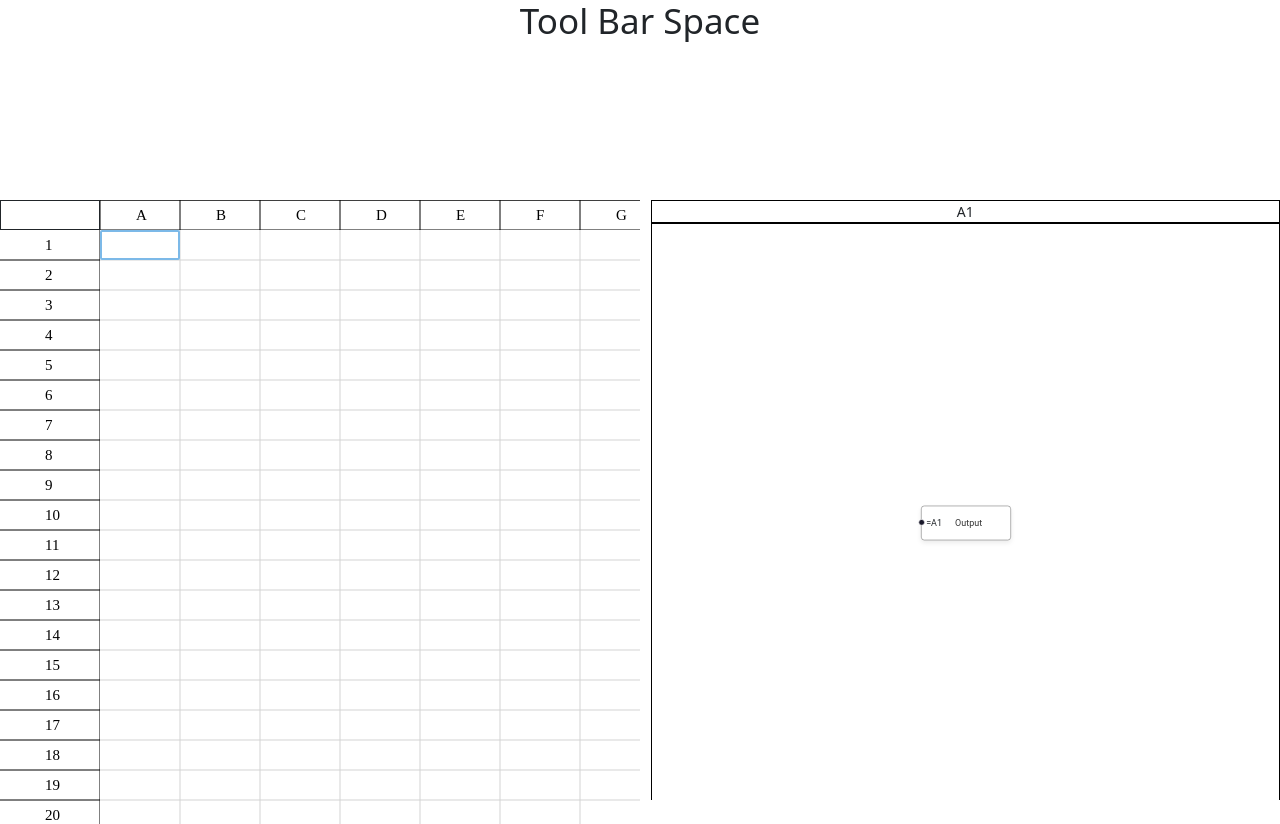
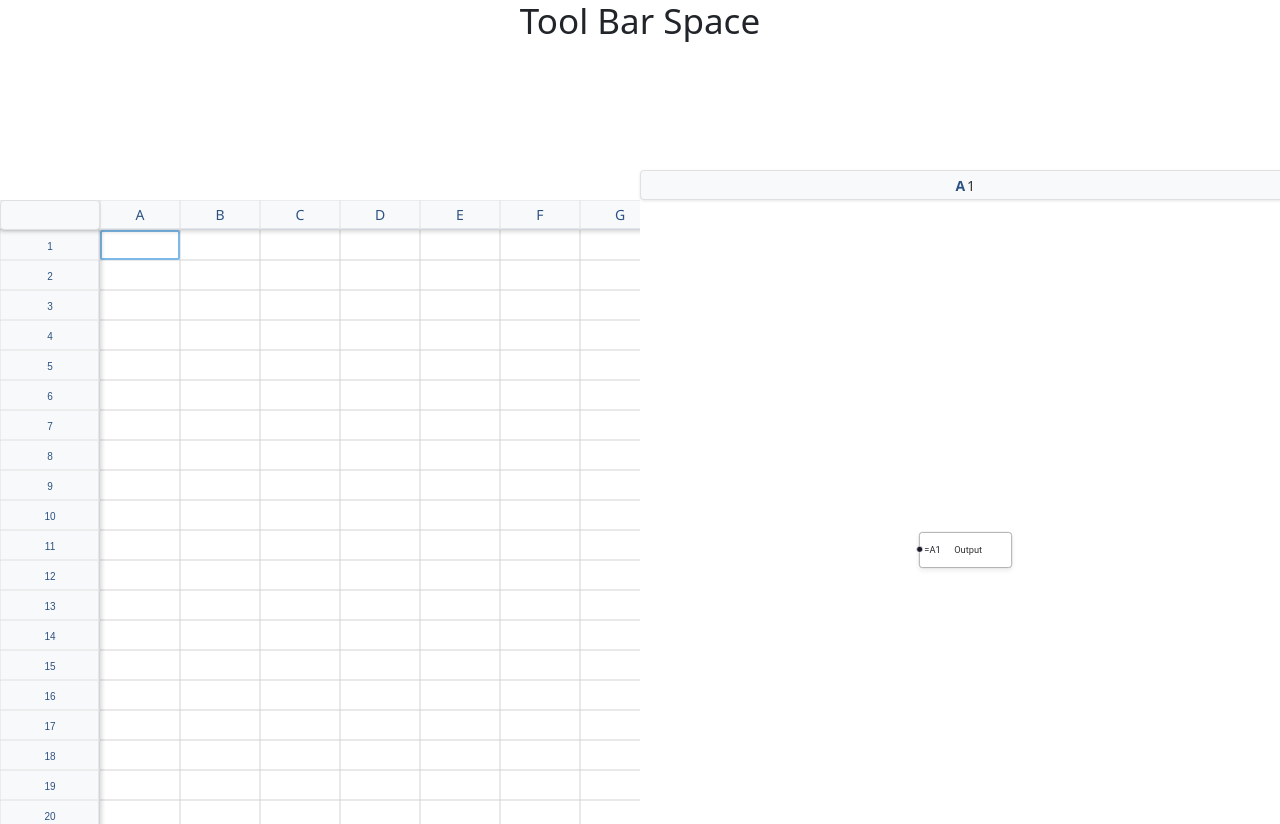
Before and after one commit to NathanaelEastwood/SheetAI, a React (Vite) app: page / in a window 1280 px wide. Built offline with nearby package versions, Linux system fonts and the light colour scheme.

Commit message:
Added new styling for side and topbars.

```diff
--- a/src/Components/InteractionSpace/CellSelectionBox.tsx
+++ b/src/Components/InteractionSpace/CellSelectionBox.tsx
@@ -1,19 +1,40 @@
 import React from "react";
-import {useSelector} from "react-redux";
-import {RootState} from "../../main";
-import {getLetterFromNumber} from "../../Entities/General/HelperFunctions";
+import { useSelector } from "react-redux";
+import { RootState } from "../../main";
+import { getLetterFromNumber } from "../../Entities/General/HelperFunctions";
 
 const CellSelectionBox: React.FC = () => {
-
-    const selectedCell = useSelector((state: RootState) => state.globalTableData.selectedCell)
+    const selectedCell = useSelector((state: RootState) => state.globalTableData.selectedCell);
 
     return (
         <div style={{
-            borderWidth: "1px",
-            borderColor: "black",
-            borderStyle: "solid",
+            position: "relative",
+            top: -30,
+            height: '30px',
+            padding: "0 12px",
+            display: "flex",
+            alignItems: "center",
+            justifyContent: "center",
+            border: "1px solid #e0e0e0",
+            borderRadius: "4px",
+            backgroundColor: "#f8f9fa",
+            boxShadow: "0 1px 3px rgba(0, 0, 0, 0.1)",
+            fontFamily: "'Segoe UI', 'Roboto', sans-serif",
+            fontSize: "14px",
+            fontWeight: 500,
+            color: "#333",
+            userSelect: "none",
         }}>
-            {getLetterFromNumber(selectedCell[0] + 1)}{selectedCell[1] + 1}
+            <span style={{
+                color: "#2c5282",
+                fontWeight: 600,
+                marginRight: "2px"
+            }}>
+                {getLetterFromNumber(selectedCell[0] + 1)}
+            </span>
+            <span>
+                {selectedCell[1] + 1}
+            </span>
         </div>
     );
 };
--- a/src/Components/InteractionSpace/InteractionSpace.tsx
+++ b/src/Components/InteractionSpace/InteractionSpace.tsx
@@ -1,5 +1,5 @@
 import CellSelectionBox from "./CellSelectionBox";
-import React, {useCallback, useRef, useState} from "react";
+import React, { useCallback, useEffect, useRef, useState } from "react";
 import {
     addEdge,
     applyEdgeChanges,
@@ -20,31 +20,61 @@ import CustomEdge from "./TestEdge";
 import FunctionNodeFactory from "../../Entities/InteractionSpace/FunctionNodeFactory";
 import FunctionPalette from "./FunctionPalette";
 import SourceDialogue from "./SourceDialogue";
-
+import { useSelector } from "react-redux";
+import { RootState } from "../../main";
+import { getLetterFromNumber } from "../../Entities/General/HelperFunctions";
 
 const nodeTypes: NodeTypes = { functionNode: FunctionNode };
-const edgeTypes: EdgeTypes = {'straight-step-edge': CustomEdge};
+const edgeTypes: EdgeTypes = { 'straight-step-edge': CustomEdge };
 
 const InteractionSpace: React.FC = () => {
-
+    const selectedCell = useSelector((state: RootState) => state.globalTableData.selectedCell);
 
     const options = [
         new ContextMenuOption("Add Function", showFunctionPalette),
         new ContextMenuOption("Add Source", showSourceDialogue)
-    ]
+    ];
 
     const id = useRef<number>(3);
 
     // context menu params
     const [contextMenuLocation, setContextMenuLocation] = useState<[number, number]>([0, 0]);
     const [contextMenuVisible, setContextMenuVisible] = useState<boolean>(false);
-
     const [sourceDialogueVisible, setSourceDialogueVisible] = useState<boolean>(false);
     const [functionPaletteVisible, setFunctionPaletteVisible] = useState<boolean>(false);
 
-    const initialNodes: Node[] = [
-        {id: '1', type: 'functionNode', targetPosition: Position.Left, position: {x: 100, y:100 }, data: {label: 'Output', inputNodes: 1, inputLabels: ["=A1"], outputLabels: [], height: 20}, draggable: false}
-    ]
+    let initialNodes: Node[] = [
+        {
+            id: '1',
+            type: 'functionNode',
+            targetPosition: Position.Left,
+            position: { x: 100, y: 100 },
+            data: {
+                label: 'Output',
+                inputNodes: 1,
+                inputLabels: [`=${getLetterFromNumber(selectedCell[0])}${selectedCell[1]}`],
+                outputLabels: [],
+                height: 20
+            },
+            draggable: false
+        }
+    ];
+
+    useEffect(() => {
+        setNodes((prevNodes) =>
+            prevNodes.map((node) =>
+                node.id === '1'
+                    ? {
+                        ...node,
+                        data: {
+                            ...node.data,
+                            inputLabels: [`=${getLetterFromNumber(selectedCell[0] + 1)}${selectedCell[1] + 1}`]
+                        }
+                    }
+                    : node
+            )
+        );
+    }, [selectedCell]);
 
     const initialEdges: any[] = [];
     const [nodes, setNodes, onNodesChange] = useNodesState(initialNodes);
@@ -55,14 +85,14 @@ const InteractionSpace: React.FC = () => {
 
     const onEdgesChange = useCallback(
         (changes: any) => setEdges((eds) => applyEdgeChanges(changes, eds)),
-        [],
+        [setEdges]
     );
 
-    function showFunctionPalette(){
+    function showFunctionPalette() {
         setFunctionPaletteVisible(true);
     }
 
-    function showSourceDialogue(){
+    function showSourceDialogue() {
         setSourceDialogueVisible(true);
     }
 
@@ -72,8 +102,7 @@ const InteractionSpace: React.FC = () => {
         setSourceDialogueVisible(false);
         if (!interactionSpace.current) return;
 
-        // Use the ReactFlow instance to map screen coordinates to flow space
-        const reactFlowInstance = reactFlowRef.current; // Ensure you store the instance
+        const reactFlowInstance = reactFlowRef.current;
         if (!reactFlowInstance) return;
 
         const flowCoords = reactFlowInstance.screenToFlowPosition({ x: contextMenuLocation[0], y: contextMenuLocation[1] });
@@ -89,8 +118,8 @@ const InteractionSpace: React.FC = () => {
 
     const onConnect = useCallback(
         (connection: Connection) => {
-            const edge = {...connection, type: 'straight-step-edge'};
-            setEdges((eds) => addEdge(edge, eds))
+            const edge = { ...connection, type: 'straight-step-edge' };
+            setEdges((eds) => addEdge(edge, eds));
         },
         [setEdges]
     );
@@ -101,18 +130,18 @@ const InteractionSpace: React.FC = () => {
         setFunctionPaletteVisible(false);
         setSourceDialogueVisible(false);
         event.preventDefault();
-    }
+    };
 
     const onClick = (event: React.MouseEvent) => {
         setContextMenuVisible(false);
         setFunctionPaletteVisible(false);
         setSourceDialogueVisible(false);
-    }
+    };
 
     return (
         <>
-            <CellSelectionBox cellName={"A1"} />
-            <div style={{ width: "100%", height: "75vh", border: "1px solid black" }} ref={interactionSpace}>
+            <CellSelectionBox />
+            <div style={{ width: "100%", height: "80vh" }} ref={interactionSpace}>
                 <ReactFlow
                     nodes={nodes}
                     edges={edges}
@@ -125,13 +154,27 @@ const InteractionSpace: React.FC = () => {
                     edgeTypes={edgeTypes}
                     onInit={(reactFlowInstance) => {
                         reactFlowRef.current = reactFlowInstance;
-                        reactFlowInstance.fitView({padding: 6}).then();  // Optional padding
+                        reactFlowInstance.fitView({ padding: 6 }).then();
                     }}
-
                 />
             </div>
-            <ContextMenu x={contextMenuLocation[0]} y={contextMenuLocation[1]} visible={contextMenuVisible} options={options} onClose={() => {setContextMenuVisible(false)}}/>
-            <SourceDialogue x={contextMenuLocation[0]} y={contextMenuLocation[1]} visible={sourceDialogueVisible} column={"A"} row={1} onClose={() => {setSourceDialogueVisible(false)}} onColumnChange={(string) => console.log(string)} onRowChange={(string) => console.log(string)}/>
+            <ContextMenu
+                x={contextMenuLocation[0]}
+                y={contextMenuLocation[1]}
+                visible={contextMenuVisible}
+                options={options}
+                onClose={() => setContextMenuVisible(false)}
+            />
+            <SourceDialogue
+                x={contextMenuLocation[0]}
+                y={contextMenuLocation[1]}
+                visible={sourceDialogueVisible}
+                column={"A"}
+                row={1}
+                onClose={() => setSourceDialogueVisible(false)}
+                onColumnChange={(string) => console.log(string)}
+                onRowChange={(string) => console.log(string)}
+            />
             <div style={{
                 position: "fixed",
                 top: contextMenuLocation[1],
--- a/src/Components/Table/Sidebar.tsx
+++ b/src/Components/Table/Sidebar.tsx
@@ -1,5 +1,5 @@
 import React, { forwardRef, useEffect, useRef, useState } from "react";
-import {Scalars} from "../../Entities/Table/Scalars";
+import { Scalars } from "../../Entities/Table/Scalars";
 
 interface SidebarProps {
     startingNumber: number;
@@ -12,69 +12,79 @@ interface SidebarProps {
 
 const Sidebar = forwardRef<HTMLCanvasElement, SidebarProps>(({ style, height, startingNumber, verticalScalars, scrollY, adjustScalars }, ref) => {
     const localCanvasRef = useRef<HTMLCanvasElement>(null);
-
-    // Recalculate rowHeadings when height or startingNumber changes
     const [rowHeadings, setRowHeadings] = useState<number[]>(() =>
         generateRowHeadings(height, startingNumber)
     );
-
     const [verticalScalarsState, setVerticalScalars] = useState<Scalars>(verticalScalars);
     const [draggingRowBorder, setDraggingRowBorder] = useState<boolean>(false);
     const [dragCurrentLocation, setDragCurrentLocation] = useState<number>(0);
-
-    let hoveringResize  = useRef<boolean>(false);
+    let hoveringResize = useRef<boolean>(false);
     let dragStartLocation = useRef<number>(0);
 
-    // Effect to handle canvas drawing and state updates
     useEffect(() => {
         setRowHeadings(generateRowHeadings(height, startingNumber));
         setVerticalScalars(verticalScalars);
         const canvas = (ref as React.RefObject<HTMLCanvasElement>)?.current || localCanvasRef.current;
         if (canvas) {
             const ctx = canvas.getContext("2d");
-
             if (ctx) {
-                // Set canvas width and height dynamically
                 canvas.width = 100;
                 canvas.height = verticalScalarsState.pixelLength;
 
-                ctx.fillStyle = "white";
+                ctx.fillStyle = "#f8f9fa"; // Light gray background
                 ctx.fillRect(0, 0, 100, verticalScalarsState.pixelLength);
 
+                ctx.font = "14px 'Segoe UI', 'Roboto', sans-serif'";
+                ctx.fillStyle = "#2c5282"; // Blue text
+                ctx.lineWidth = 1;
+                ctx.strokeStyle = "#e0e0e0"; // Soft gray borders
+
+                // Draw left border
                 ctx.beginPath();
-                // Set up the drawing context
-                ctx.font = "15px serif";
-                ctx.fillStyle = "black";
+                ctx.moveTo(0, 0);
+                ctx.lineTo(0, verticalScalarsState.pixelLength);
+                ctx.stroke();
+
+                // Stronger right separation
+                ctx.lineWidth = 2;
+                ctx.strokeStyle = "#d1d5db"; // Slightly darker gray
+                ctx.beginPath();
+                ctx.moveTo(99.5, 0); // Slightly inset from edge
+                ctx.lineTo(99.5, verticalScalarsState.pixelLength);
+                ctx.stroke();
+
+                // Reset for row lines
                 ctx.lineWidth = 1;
-                ctx.moveTo(100, 0);
-                ctx.lineTo(100, verticalScalarsState.pixelLength);
-                ctx.stroke();
-                let cumulativeYPosition = 0; /*-verticalScalarsState.scalars[0]*/
+                ctx.strokeStyle = "#e0e0e0";
+
+                let cumulativeYPosition = 0;
                 rowHeadings.forEach((value: number, index: number) => {
+                    const rowHeight = verticalScalarsState.scalars[index];
+                    const nextY = cumulativeYPosition + rowHeight;
 
-                    // TODO: Fix line thickness issue from pixel scaling.
+                    // Horizontal row lines
+                    ctx.beginPath();
+                    ctx.moveTo(0, nextY);
+                    ctx.lineTo(100, nextY);
+                    ctx.stroke();
 
-                    ctx.beginPath();
-                    ctx.lineWidth = 1;
-                    ctx.moveTo(0, cumulativeYPosition + verticalScalarsState.scalars[index]);
-                    ctx.lineTo(100, cumulativeYPosition + verticalScalarsState.scalars[index]);
-                    ctx.stroke();
-                    const y = cumulativeYPosition + verticalScalarsState.scalars[index] - (verticalScalarsState.scalars[index] * (1/3)); // Calculate y-coordinate for each number
-                    const x = 45; // Fixed x-coordinate
-                    ctx.fillText(String(value), x, y);
-                    cumulativeYPosition += verticalScalarsState.scalars[index];
+                    // Center the text vertically
+                    const textY = cumulativeYPosition + (rowHeight / 2) + 5; // +5 for baseline adjustment
+                    const textX = 50 - (ctx.measureText(String(value)).width / 2); // Center horizontally
+                    ctx.fillText(String(value), textX, textY);
+
+                    cumulativeYPosition = nextY;
                 });
             }
         }
-    }, [height, startingNumber, style]); // Redraw when height, startingNumber, or style change
+    }, [height, startingNumber, verticalScalars]);
 
     const handleMouseMove = (event: React.MouseEvent<HTMLCanvasElement>) => {
         let absoluteY = event.clientY + scrollY - 230;
         if (!draggingRowBorder) {
-            const canvas = event.currentTarget; // Get the canvas element
+            const canvas = event.currentTarget;
             let hovering = verticalScalars.pointIsWithinDistanceOfEdge(absoluteY, 5);
             hoveringResize.current = hovering;
-            // Change cursor style based on hovering state
             canvas.style.cursor = hovering ? "row-resize" : "default";
         } else {
             setDragCurrentLocation(event.clientY - 200);
@@ -82,14 +92,14 @@ const Sidebar = forwardRef<HTMLCanvasElement, SidebarProps>(({ style, height, st
     };
 
     const handleMouseDown = (event: React.MouseEvent<HTMLCanvasElement>) => {
-        if (!hoveringResize.current){
-            return
+        if (!hoveringResize.current) {
+            return;
         } else {
             setDraggingRowBorder(true);
             dragStartLocation.current = event.clientY + scrollY - 230;
             setDragCurrentLocation(event.clientY - 200);
         }
-    }
+    };
 
     const handleMouseUp = (event: React.MouseEvent<HTMLCanvasElement>) => {
         if (!draggingRowBorder) {
@@ -101,27 +111,39 @@ const Sidebar = forwardRef<HTMLCanvasElement, SidebarProps>(({ style, height, st
             const startIndex = verticalScalarsState.getIndexFromPosition(dragStartLocation.current);
             adjustScalars(startIndex, dragEnd - dragStartLocation.current);
         }
-    }
+    };
 
     const quitEvent = () => {
-        setDraggingRowBorder(false)
-    }
+        setDraggingRowBorder(false);
+    };
 
     return (
         <>
             <div style={{
-                height: "0",
+                height: "2px",
                 width: "5000px",
-                borderTop: "solid",
-                borderWidth: 1,
+                backgroundColor: "#2c5282", // Blue drag indicator
                 position: "absolute",
                 top: dragCurrentLocation,
                 left: 0,
-                visibility: draggingRowBorder ? "visible" : "hidden"
+                visibility: draggingRowBorder ? "visible" : "hidden",
+                opacity: 0.8,
+                zIndex: 10
             }}></div>
-            <canvas ref={ref || localCanvasRef} style={style} onMouseMove={handleMouseMove} onMouseDown={handleMouseDown} onMouseUp={handleMouseUp} onMouseLeave={quitEvent}></canvas>
+            <canvas
+                ref={ref || localCanvasRef}
+                style={{
+                    ...style,
+                    backgroundColor: "#f8f9fa",
+                    boxShadow: "2px 0 4px rgba(0, 0, 0, 0.15)", // Stronger shadow on right
+                }}
+                onMouseMove={handleMouseMove}
+                onMouseDown={handleMouseDown}
+                onMouseUp={handleMouseUp}
+                onMouseLeave={quitEvent}
+            />
         </>
-    )
+    );
 });
 
 export default React.memo(Sidebar);
--- a/src/Components/Table/TableContainer.tsx
+++ b/src/Components/Table/TableContainer.tsx
@@ -112,13 +112,13 @@ const TableContainer: React.FC = () => {
                     left: 0,
                     height: "30px",
                     width: "100px",
-                    backgroundColor: "white",
-                    borderStyle: "solid",
-                    borderWidth: "1px",
+                    backgroundColor: "#f8f9fa", // Light gray background
+                    border: "1px solid #e0e0e0", // Soft gray border
+                    boxShadow: "0 1px 3px rgba(0, 0, 0, 0.1)", // Subtle shadow
+                    borderRadius: "4px", // Slight rounding
                     zIndex: 99,
                 }}
-            >
-            </div>
+            />
             {/* Topbar positioned at the very top */}
             <Topbar
                 style={{
--- a/src/Components/Table/Topbar.tsx
+++ b/src/Components/Table/Topbar.tsx
@@ -1,6 +1,6 @@
 import React, { useEffect, useRef, useState, forwardRef } from "react";
-import {Scalars} from "../../Entities/Table/Scalars";
-import {getLetterFromNumber} from "../../Entities/General/HelperFunctions";
+import { Scalars } from "../../Entities/Table/Scalars";
+import { getLetterFromNumber } from "../../Entities/General/HelperFunctions";
 
 interface TopbarProps {
     style?: React.CSSProperties;
@@ -14,12 +14,10 @@ interface TopbarProps {
 
 const Topbar = forwardRef<HTMLCanvasElement, TopbarProps>(({ style, startingLetter, width, horizontalScalars, scrollX, scrollY, adjustScalars }, ref) => {
     const localCanvasRef = useRef<HTMLCanvasElement>(null);
-
     const [columnHeadings, setColumnHeadings] = useState<string[]>(() =>
         generateLetterList(width, startingLetter)
     );
-
-    const [horizontalScalarsState, setHorizontalScalarsState] = useState<Scalars>(horizontalScalars)
+    const [horizontalScalarsState, setHorizontalScalarsState] = useState<Scalars>(horizontalScalars);
     const [draggingColumnBorder, setDraggingColumnBorder] = useState<boolean>(false);
     const [dragCurrentLocation, setDragCurrentLocation] = useState<number>(0);
     let hoveringResize = useRef<boolean>(false);
@@ -36,42 +34,53 @@ const Topbar = forwardRef<HTMLCanvasElement, TopbarProps>(({ style, startingLett
                 canvas.height = 30;
 
                 ctx.clearRect(0, 0, canvas.width, canvas.height);
-                ctx.fillStyle = "white";
+                ctx.fillStyle = "#f8f9fa"; // Light gray background
                 ctx.fillRect(0, 0, canvas.width, 30);
 
-                ctx.font = "15px serif";
-                ctx.fillStyle = "black";
+                ctx.font = "14px 'Segoe UI', 'Roboto', sans-serif";
+                ctx.fillStyle = "#2c5282"; // Blue text
                 ctx.lineWidth = 1;
+                ctx.strokeStyle = "#e0e0e0"; // Soft gray borders
 
-                // Draw initial border lines
+                // Draw top border
                 ctx.beginPath();
                 ctx.moveTo(0, 0);
                 ctx.lineTo(canvas.width, 0);
                 ctx.stroke();
-                ctx.moveTo(0, 30)
-                ctx.lineTo(canvas.width, 30);
+
+                // Stronger bottom separation
+                ctx.lineWidth = 2;
+                ctx.strokeStyle = "#d1d5db"; // Slightly darker gray
+                ctx.beginPath();
+                ctx.moveTo(0, 29.5); // Slightly inset from edge
+                ctx.lineTo(canvas.width, 29.5);
                 ctx.stroke();
 
-                let cumulativeXPosition = 0
+                // Reset for column lines
+                ctx.lineWidth = 1;
+                ctx.strokeStyle = "#e0e0e0";
+
+                let cumulativeXPosition = 0;
                 columnHeadings.forEach((letter, index) => {
                     let x;
-                    if (index == 0) {
+                    if (index === 0) {
                         x = 100;
-                        cumulativeXPosition = 100
+                        cumulativeXPosition = 100;
                     } else {
-                        // Indexes are -1'd here as we shouldn't be consuming a member of the scalar for the blank part of the column headings
                         x = cumulativeXPosition + horizontalScalarsState.scalars[index - 1];
                         cumulativeXPosition += horizontalScalarsState.scalars[index - 1];
                     }
                     const y = 20;
 
+                    // Vertical column lines
                     ctx.beginPath();
                     ctx.moveTo(x, 0);
                     ctx.lineTo(x, 30);
                     ctx.stroke();
 
-                    // TODO: Add properly calculated scaling factor, same for Sidebar
-                    ctx.fillText(letter, x - (horizontalScalarsState.scalars[index - 1] * 0.55), y);
+                    // Center the text with slight offset
+                    const textWidth = ctx.measureText(letter).width;
+                    ctx.fillText(letter, x - (horizontalScalarsState.scalars[index - 1] / 2) - (textWidth / 2), y);
                 });
             }
         }
@@ -80,10 +89,9 @@ const Topbar = forwardRef<HTMLCanvasElement, TopbarProps>(({ style, startingLett
     const handleMouseMove = (event: React.MouseEvent<HTMLCanvasElement>) => {
         let absoluteX = event.clientX + scrollX - 100;
         if (!draggingColumnBorder) {
-            const canvas = event.currentTarget; // Get the canvas element
+            const canvas = event.currentTarget;
             let hovering = horizontalScalarsState.pointIsWithinDistanceOfEdge(absoluteX, 5);
             hoveringResize.current = hovering;
-            // Change cursor style based on hovering state
             canvas.style.cursor = hovering ? "col-resize" : "default";
         } else {
             setDragCurrentLocation(event.clientX);
@@ -91,14 +99,14 @@ const Topbar = forwardRef<HTMLCanvasElement, TopbarProps>(({ style, startingLett
     };
 
     const handleMouseDown = (event: React.MouseEvent<HTMLCanvasElement>) => {
-        if (!hoveringResize.current){
-            return
+        if (!hoveringResize.current) {
+            return;
         } else {
             setDraggingColumnBorder(true);
             dragStartLocation.current = event.clientX + scrollX - 100;
             setDragCurrentLocation(event.clientX);
         }
-    }
+    };
 
     const handleMouseUp = (event: React.MouseEvent<HTMLCanvasElement>) => {
         if (!draggingColumnBorder) {
@@ -110,18 +118,39 @@ const Topbar = forwardRef<HTMLCanvasElement, TopbarProps>(({ style, startingLett
             const startIndex = horizontalScalarsState.getIndexFromPosition(dragStartLocation.current);
             adjustScalars(startIndex, dragEnd - dragStartLocation.current);
         }
-    }
+    };
 
     const quitEvent = () => {
-        setDraggingColumnBorder(false)
-    }
+        setDraggingColumnBorder(false);
+    };
 
     return (
         <>
-            <div style={{height: "1000px", width: "0px", borderLeft: "solid", borderWidth: 1, position: "absolute", top: 0, left: dragCurrentLocation, visibility: draggingColumnBorder ? "visible" : "hidden"}}></div>
-            <canvas ref={ref || localCanvasRef} style={style} onMouseMove={handleMouseMove} onMouseDown={handleMouseDown} onMouseUp={handleMouseUp} onMouseLeave={quitEvent}></canvas>
+            <div style={{
+                height: "1000px",
+                width: "2px",
+                backgroundColor: "#2c5282",
+                position: "absolute",
+                top: 0,
+                left: dragCurrentLocation,
+                visibility: draggingColumnBorder ? "visible" : "hidden",
+                opacity: 0.8,
+                zIndex: 10
+            }}></div>
+            <canvas
+                ref={ref || localCanvasRef}
+                style={{
+                    ...style,
+                    backgroundColor: "#f8f9fa",
+                    boxShadow: "0 2px 4px rgba(0, 0, 0, 0.15)", // Stronger shadow at bottom
+                }}
+                onMouseMove={handleMouseMove}
+                onMouseDown={handleMouseDown}
+                onMouseUp={handleMouseUp}
+                onMouseLeave={quitEvent}
+            />
         </>
-    )
+    );
 });
 
 export default React.memo(Topbar);
--- a/src/main.tsx
+++ b/src/main.tsx
@@ -40,10 +40,10 @@ const App: React.FC = () => {
                 <h1>Tool Bar Space</h1>
             </Row>
             <Row className="h-75" style={{ paddingLeft: 0 }}>
-                <Col>
+                <Col style={{padding: 0}}>
                     <TableContainer/>
                 </Col>
-                <Col>
+                <Col style={{padding: 0}}>
                     <InteractionSpace/>
                 </Col>
             </Row>
```
